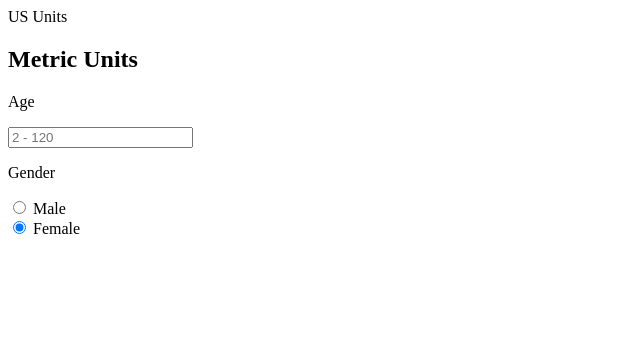
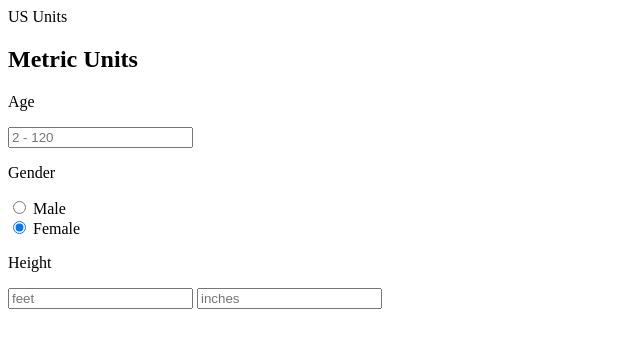
Before and after one commit to nguyenali/BMI-Calculator, a plain HTML site: page index.html in a window 1280 px wide. Shown: the whole page, without its empty margins (0-640 px from the left). Drawn offline with Linux system fonts and the light colour scheme.

Commit message:
create height component

```diff
--- a/index.html
+++ b/index.html
@@ -37,9 +37,17 @@
                                 <input type="radio" name="gender" id="male" value="male" checked>
                                 <label for="male">Male</label>
                             </div>
+                            <div>
+                                <input type="radio" name="gender" id="female" value="female" checked>
+                                <label for="female">Female</label>
+                            </div>
                         </div>
-                            <input type="radio" name="gender" id="female" value="female" checked>
-                            <label for="female">Female</label>
+
+                        <div class="form-group col-3">
+                            <p>Height</p>
+                            <input type="text" class="form-control" id="feet" placeholder="feet">
+                            <input type="text" class="form-control" id="inches" placeholder="inches">
+                        </div>
                     </form>
                 </div>
             </div>
```
